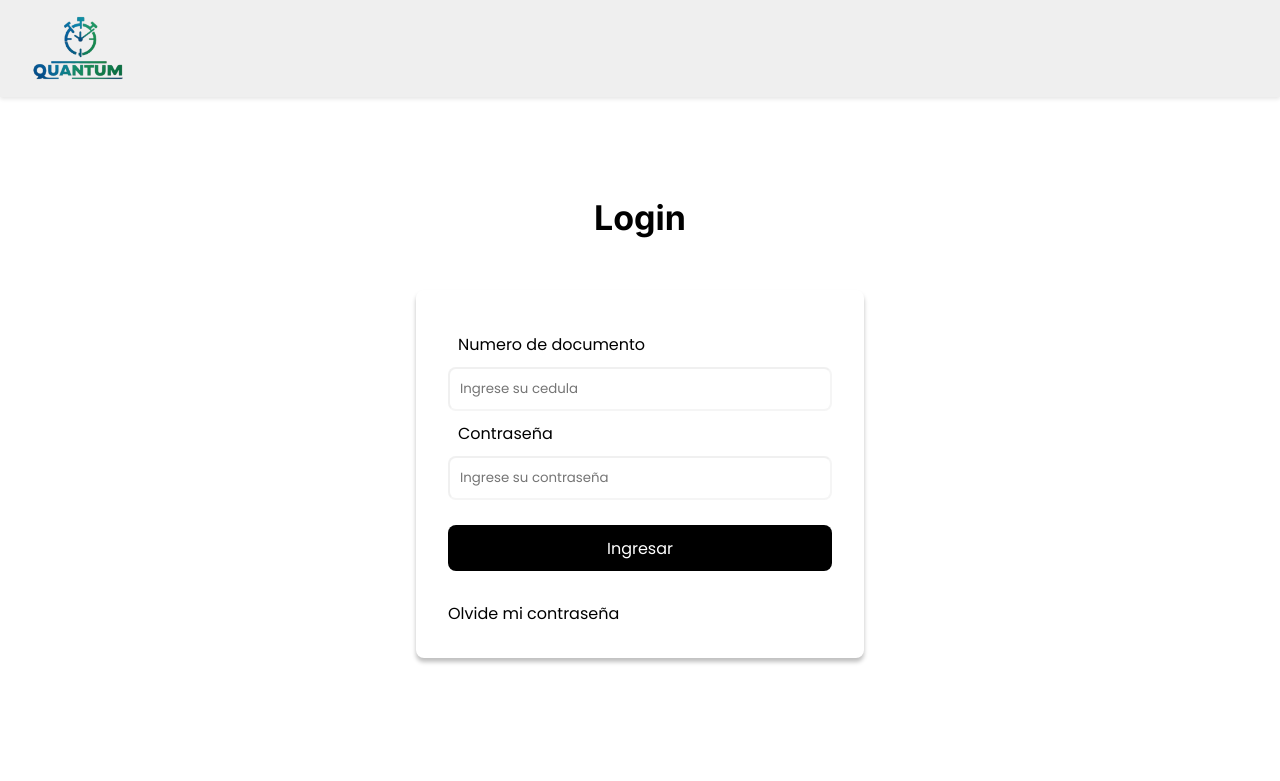
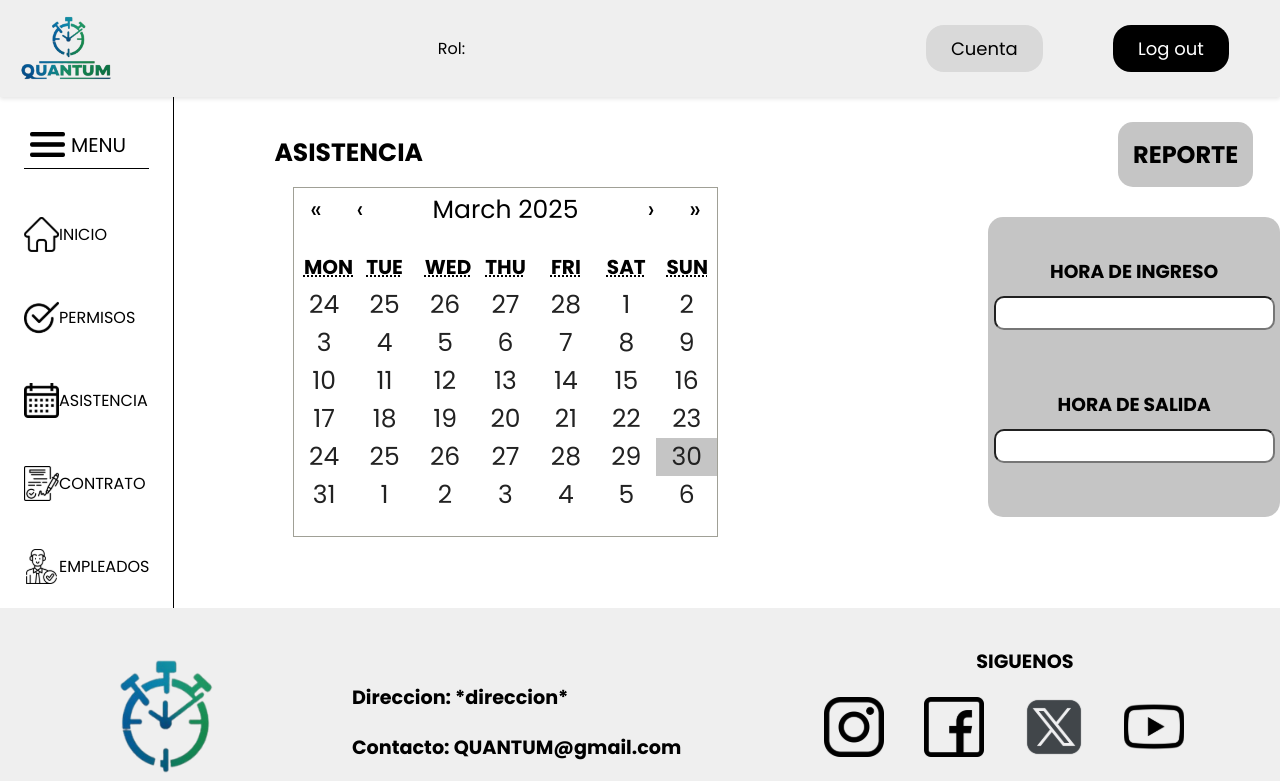
Before and after one commit to T0rricelly/mookup_quantum, a React (Vite) app: page /assistance in a window 1280 px wide. Shown: the top 781 px of the page. Built offline with nearby package versions, Linux system fonts and the light colour scheme.

Commit message:
Calendar finished

```diff
--- a/src/components/components_calendar/Calendarp.jsx
+++ b/src/components/components_calendar/Calendarp.jsx
@@ -17,6 +17,12 @@ export const Calendarp = () => {
                 <h1 className="Asistencia_text">ASISTENCIA</h1>
                 <Calendar className="Calendarioo"/>
                 <h1 className="Reporte_buttom">REPORTE</h1>
+                <section className="Report_box">
+                    <h1 className="Report_text">HORA DE INGRESO</h1>
+                    <input type="str" className="hora_inp"></input>
+                    <h1 className="Report_text">HORA DE SALIDA</h1>
+                    <input type="str" className="hora_inp"></input>
+                </section>
             </section>
             <Footer/>
         </>
--- a/src/main.jsx
+++ b/src/main.jsx
@@ -19,6 +19,9 @@ createRoot(document.getElementById('root')).render(
         <Route path="/restore" element={<Restore/>} />
         <Route path="/new" element={<New/>} />
         <Route path="/" element={<Home/>} />
+
+
+        <Route path="/assistance" element={<Calendarp/>} />
       </Routes>
     </BrowserRouter>
   </StrictMode>
--- a/src/styles/styles_calendar/Calendarp.css
+++ b/src/styles/styles_calendar/Calendarp.css
@@ -4,7 +4,7 @@
 .Calendarioo{
     margin-left: -130px;
     margin-top: 90px;
-    width: 500px;
+    width: 550px;
     height: 350px;
 }
 .react-calendar__navigation button { /*mes de la parte de arriba */
@@ -34,7 +34,7 @@
     text-align: center;
     display: grid;
     font-size: 25px;
-    margin-top: -530px;
+    margin-top: -400px;
     margin-left: 100px;
 }
 .Reporte_buttom{
@@ -43,9 +43,29 @@
     margin-top: 25px;
     background-color: #c5c5c5;
     border-radius: 15px;
-    padding: 10px;
+    padding: 15px;
     cursor: pointer;
 }
 .Reporte_buttom:hover{
     background-color: #d6d6d6;
 }
+.Report_box{
+    text-align: center;
+    margin-top: 120px;
+    margin-left: -265px;
+    background-color: #c5c5c5;
+    height: 300px;
+    width: 400px;
+    border-radius: 15px;
+}
+.Report_text{
+    margin-top: 40px;
+    color: #000000;
+
+}
+.hora_inp{
+    margin-top: 10px;
+    margin-bottom: 20px;
+    padding: 5px 10px;
+    border-radius: 10px;
+}
```
